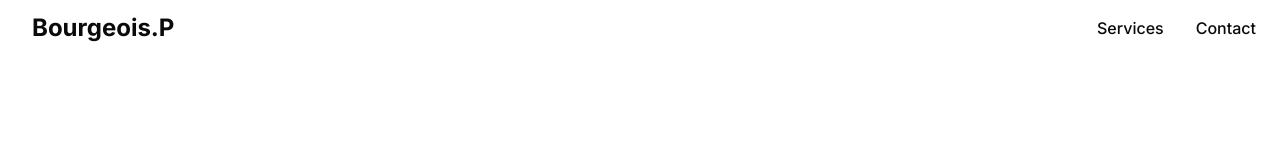
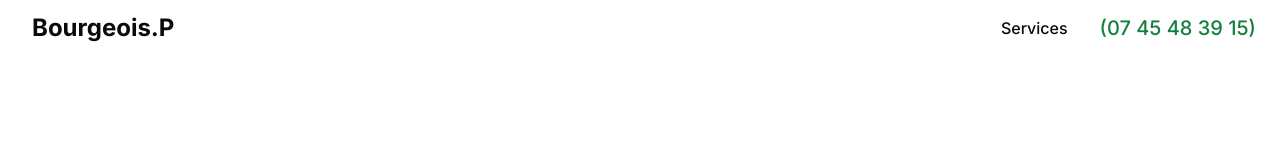
Before and after one commit to Dusty-Hordofel/bourgeois, a Next.js app: page / in a window 1280 px wide. Shown: the top 160 px of the page. Built offline with nearby package versions, Linux system fonts and the light colour scheme.

Commit message:
ajout du numéro en attendant la validation resend

```diff
--- a/src/app/page.tsx
+++ b/src/app/page.tsx
@@ -64,8 +64,18 @@ export default function Home() {
                 handleScrollToSection(section6Ref);
               }}
             >
+              <span className="text-green-700 text-xl">(07 45 48 39 15)</span>
+            </Link>
+            {/* <Link
+              className="text-sm sm:text-base font-medium hover:underline underline-offset-4"
+              href="#section6"
+              onClick={(e) => {
+                e.preventDefault();
+                handleScrollToSection(section6Ref);
+              }}
+            >
               Contact
-            </Link>
+            </Link> */}
           </nav>
         </div>
       </header>
--- a/src/components/form/contact-form.tsx
+++ b/src/components/form/contact-form.tsx
@@ -267,9 +267,10 @@ export default function ContactForm() {
           <Button
             type="submit"
             className="py-6 w-full sm:w-max hover:bg-green-700 rounded-none relative"
-            disabled={
-              Object.keys(form.formState.errors).length > 0 || isLoading
-            }
+            disabled
+            // disabled={
+            //   Object.keys(form.formState.errors).length > 0 || isLoading
+            // }
             // style={{
             //   backgroundColor:
             //     Object.keys(form.formState.errors).length > 0 ? "red" : "black",
```
